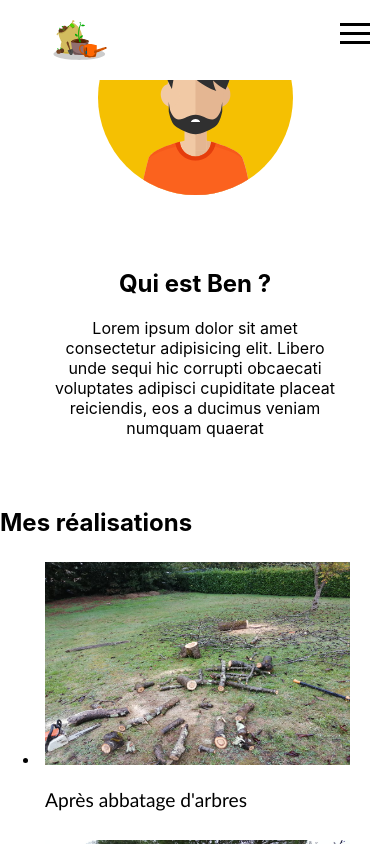
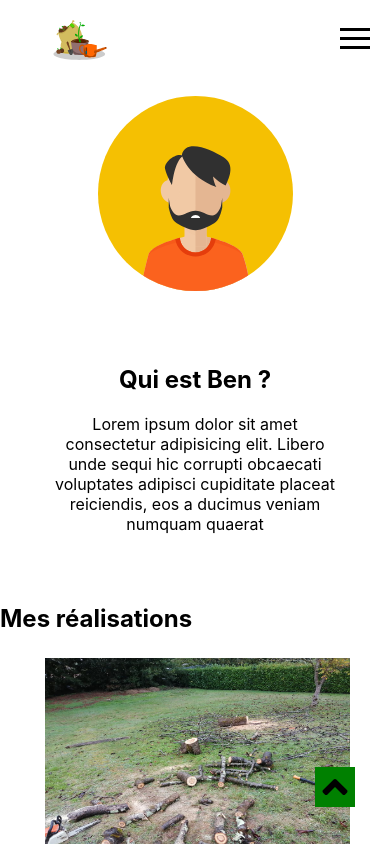
Before and after one commit to inflames32/les-jardins-de-ben, a Next.js app: page / in a window 390 px wide. Shown: the top 844 px of the page. Built offline with nearby package versions, Linux system fonts and the light colour scheme.

Commit message:
ccs in progress

```diff
--- a/styles/Header.module.scss
+++ b/styles/Header.module.scss
@@ -136,16 +136,18 @@
     display: none;
   }
   .burger_open {
+    height: 80px;
     position: fixed;
-    top: 20px;
+    top: 0px;
     right: 20px;
     display: flex;
     align-items: center;
     justify-content: center;
   }
   .burger_close {
+    height: 80px;
     position: fixed;
-    top: 20px;
+    top: 0px;
     right: 20px;
     display: flex;
     align-items: center;
--- a/styles/Home.module.scss
+++ b/styles/Home.module.scss
@@ -5,24 +5,6 @@
   }
   .article {
     width: 90%;
-  }
-  .presentation {
-    border: solid 2px green;
-    height: auto;
-    width: 100%;
-    display: flex;
-    flex-direction: column;
-    align-items: center;
-    text-align: center;
-    margin: auto;
-  }
-  .description {
-    margin-top: 5px;
-    width: 100%;
-  }
-  .descriptionText {
-    width: 100%;
-    margin: auto;
   }
 
   .grid {
@@ -54,6 +36,35 @@
     bottom: 30px;
     right: 30px;
   }
+  .scrollUp {
+    display: flex;
+    justify-content: center;
+    align-items: center;
+    width: 50px;
+    height: 50px;
+    position: fixed;
+    bottom: 30px;
+    right: 30px;
+    z-index: 3;
+    color: white;
+  }
+  .scrollUp:hover {
+    display: flex;
+    justify-content: center;
+    align-items: center;
+    width: 50px;
+    height: 50px;
+    position: fixed;
+    bottom: 35px;
+    right: 30px;
+  }
+  .svg {
+    background-color: green;
+  }
+  .svg:hover {
+    background-color: rgb(175, 16, 16);
+    transition: 0.5s;
+  }
 }
 
 @media (min-width: 601px) {
@@ -68,19 +79,6 @@
   .img {
     max-width: 30%;
     box-sizing: border-box;
-  }
-
-  .presentation {
-    width: 600px;
-
-    display: flex;
-    flex-direction: row;
-  }
-  .profile {
-    max-width: 100%;
-  }
-  .description {
-    height: 80%;
   }
 
   .grid {
--- a/styles/Presentation.module.scss
+++ b/styles/Presentation.module.scss
@@ -1,5 +1,6 @@
 @media screen and (max-width: 700px) {
     .presentation {
+        padding-top: 6rem;
         height: auto;
         width: 100%;
         display: flex;
```
